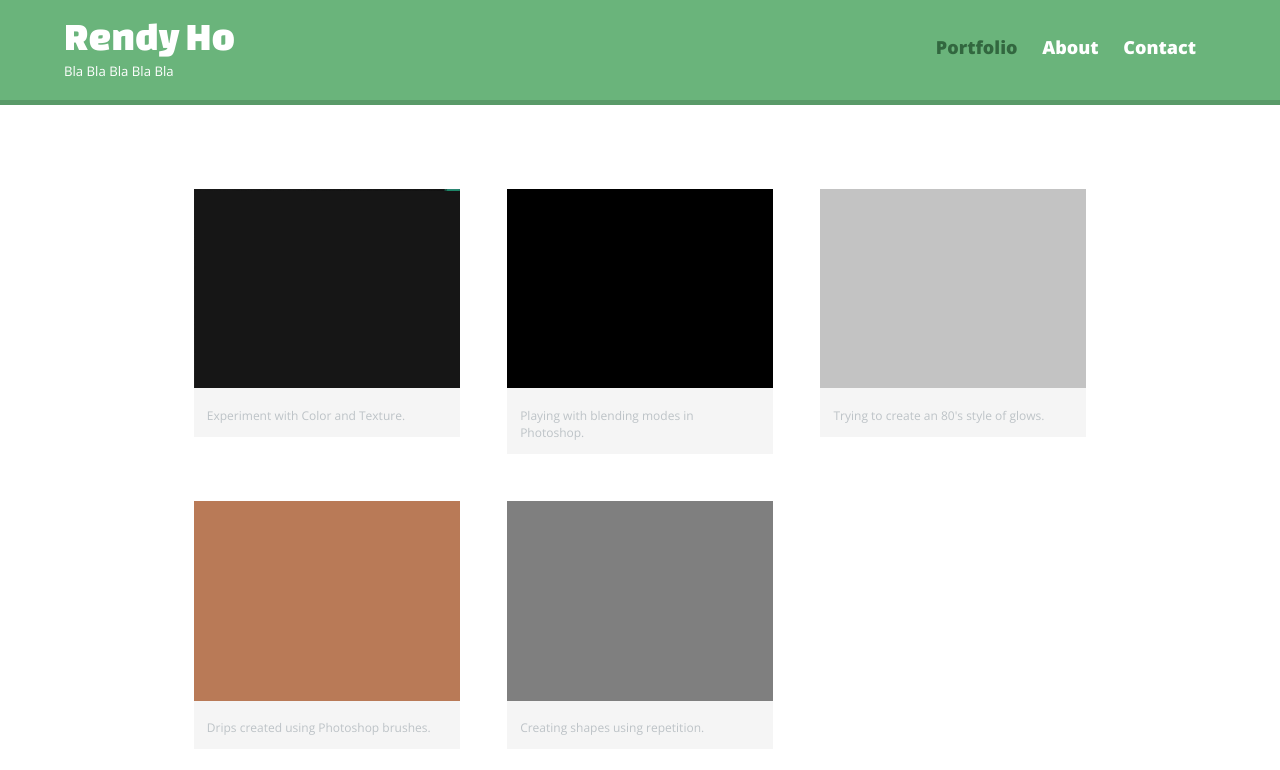
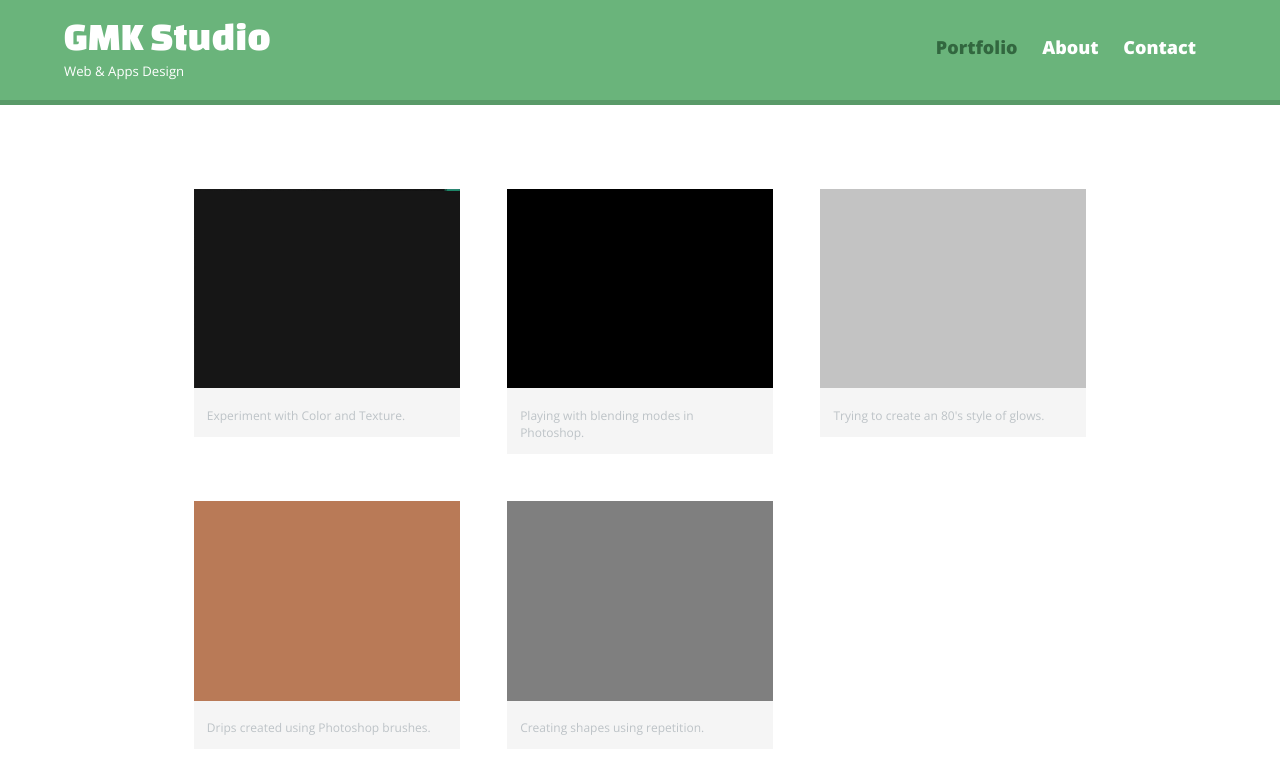
Before and after one commit to rendiho/rendiho.github.io, a plain HTML site: page index.html in a window 1280 px wide. Shown: the top 770 px of the page. Drawn offline with nearby package versions, Linux system fonts and the light colour scheme.

Commit message:
Update index.html

```diff
--- a/index.html
+++ b/index.html
@@ -2,7 +2,7 @@
 <html>
 <head>
   <meta charset="utf-8"/>
-  <title>Rendy Ho | Bla Bla Bla Bla Bla</title>
+  <title>GMK Studio | Web & Apps Design</title>
   <link rel="stylesheet" href="css/normalize.css">
   <link href='http://fonts.googleapis.com/css?family=Changa+One|Open+Sans:400italic,700italic,400,700,800' rel='stylesheet' type='text/css'>
   <link rel="stylesheet" href="css/main.css">
@@ -13,8 +13,8 @@
 <body>
   <header>
     <a href="index.html" id="logo">
-      <h1>Rendy Ho</h1>
-      <h2>Bla Bla Bla Bla Bla</h2>
+      <h1>GMK Studio</h1>
+      <h2>Web & Apps Design</h2>
     </a>
     <nav>
     <ul>
```
